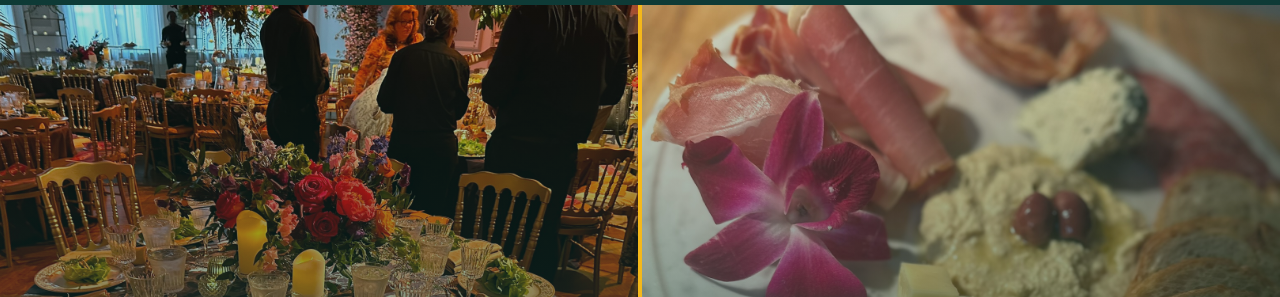
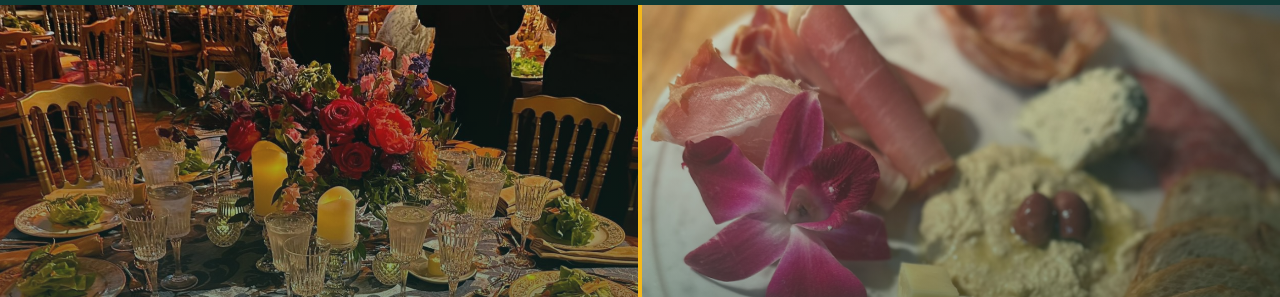
Before and after one commit to purrogrammer7/clientele-staging, a plain HTML site: page index.html in a window 1280 px wide. Shown: the part 63-360 px from the top of the page. Drawn offline with nearby package versions, Linux system fonts and the light colour scheme.

Commit message:
revise photo and link

```diff
--- a/index.html
+++ b/index.html
@@ -60,7 +60,7 @@
          since the crop changes with the viewport). -->
     <div class="hero-split">
       <a class="hero-split__panel" href="events.html">
-        <img src="images/plated.jpeg" alt="" width="1600" height="1200" fetchpriority="high">
+        <img src="images/gala.jpg" alt="gala dinner" width="1600" height="1200" fetchpriority="high">
         <span class="hero-split__title">Events</span>
         <span class="hero-split__text">From intimate dinners to large-scale gala events.</span>
          <span class="btn">Explore event catering</span>
```
Also changed, not shown: images/gala.jpg (added), images/plated.JPEG (deleted).
